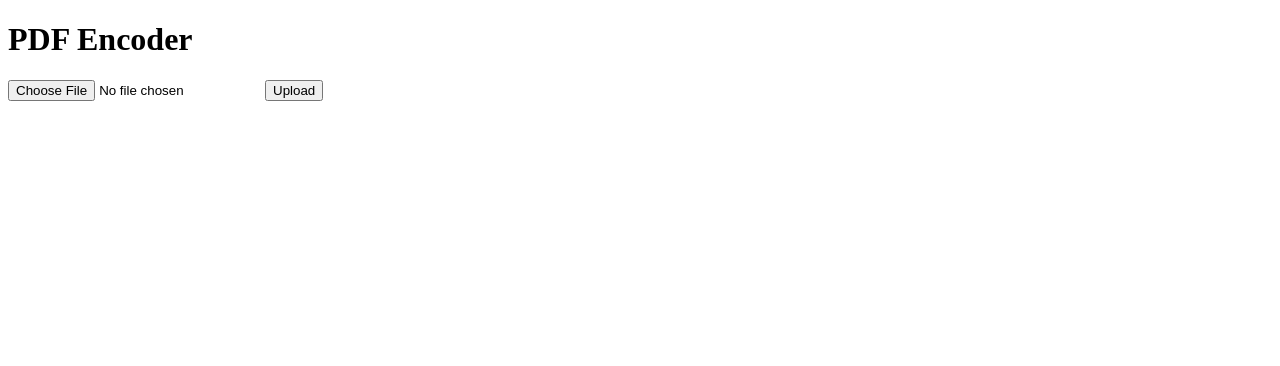
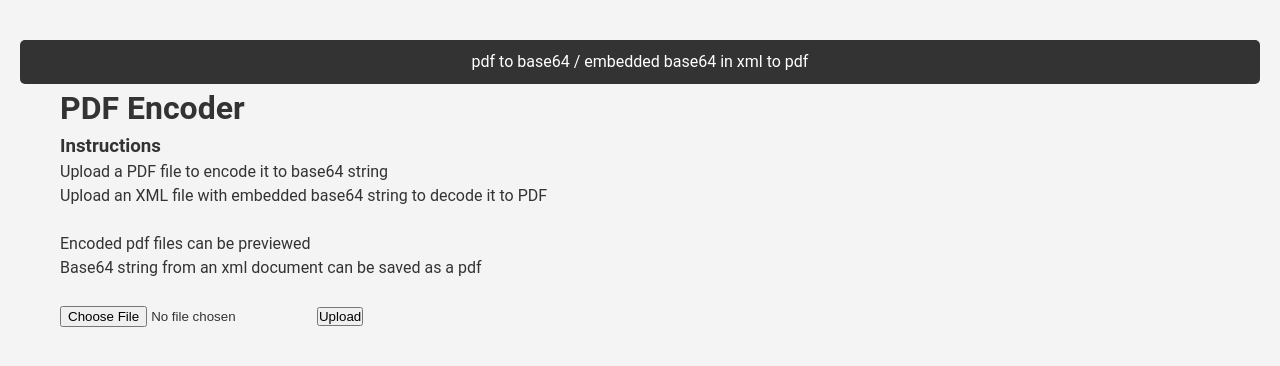
Before and after one commit to ddeveloper72/pdf-base64-xml, a Flask app: page / in a window 1280 px wide. Shown: the top 366 px of the page. Run offline with Flask 3, Linux system fonts and the light colour scheme.

Commit message:
Refactor index.html to add navigation bar and instructions for PDF Encoder

```diff
--- a/templates/index.html
+++ b/templates/index.html
@@ -4,14 +4,33 @@
 <head>
     <title>PDF Encoder</title>
     <link rel="icon" href="./static/fav.icn" type="image/x-icon">
+    <link rel="stylesheet" href="./static/styles.css">
 </head>
 
 <body>
-    <h1>PDF Encoder</h1>
-    <form method="POST" enctype="multipart/form-data" action="/">
-        <input type="file" name="file" accept=".pdf | .xml">
-        <input type="submit" value="Upload">
-    </form>
+    <nav>
+        <div class="navbar-header">
+            <a class="navbar-brand" href="#">pdf to base64 / embedded base64 in xml to pdf</a>
+        </div>
+    </nav>
+
+    <div class="container">
+        <h1>PDF Encoder</h1>
+
+        <h3>Instructions</h3>
+        <p>Upload a PDF file to encode it to base64 string</p>
+        <p>Upload an XML file with embedded base64 string to decode it to PDF</p>
+        <br>
+        <p>Encoded pdf files can be previewed</p>
+        <p>Base64 string from an xml document can be saved as a pdf</p>
+        <br>
+        <form method="POST" enctype="multipart/form-data" action="/">
+
+            <input type="file" name="file" accept=".pdf | .xml">
+            <input type="submit" value="Upload">
+        </form>
+
+    </div>
 </body>
 
 </html>
```
